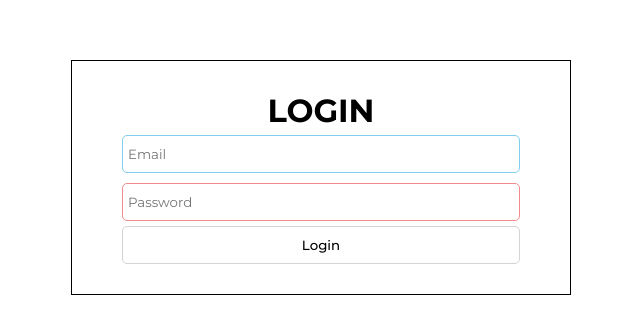
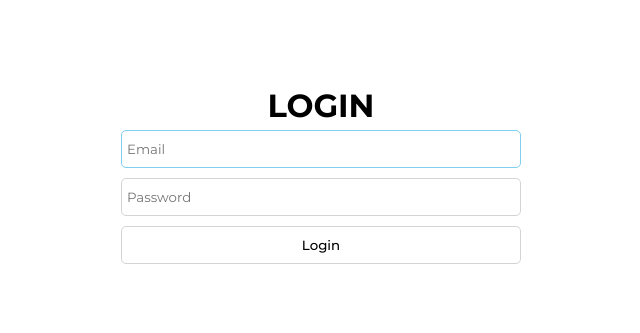
Before and after one commit to cmontebon/meldcx-frontend-dev-test, a React (Create React App) app: page / in a window 1280 px wide. Shown: the part 223-556 px from the top of the page, without its empty margins (319-959 px from the left). Built offline with nearby package versions, Linux system fonts and the light colour scheme.

Commit message:
enhancements and cleanup

```diff
--- a/src/components/app.tsx
+++ b/src/components/app.tsx
@@ -1,4 +1,4 @@
-import React, { useContext, useEffect } from "react";
+import { useContext } from "react";
 
 import { Devices, Login } from "../screens";
 
--- a/src/components/button.tsx
+++ b/src/components/button.tsx
@@ -7,6 +7,7 @@ const StyledButton = styled.button<{ width?: string }>`
   border-radius: 5px;
   cursor: pointer;
   font-weight: 500;
+  margin: 5px auto;
   width: ${({ width }) => width || "auto"};
 
   &:hover {
--- a/src/components/devices.tsx
+++ b/src/components/devices.tsx
@@ -1,8 +1,7 @@
 import { useContext } from "react";
-import { useEffect } from "react";
 import styled, { keyframes } from "styled-components";
+
 import { DeviceContext } from "../contexts/device.context";
-import { DeviceCollection, DeviceItem } from "../types";
 
 const SpinRightTransition = keyframes`
   100% {
--- a/src/components/input.tsx
+++ b/src/components/input.tsx
@@ -1,7 +1,5 @@
-import { SetStateAction } from "react";
-import { useEffect } from "react";
-import { useRef } from "react";
-import { Dispatch } from "react";
+import { SetStateAction, useEffect, useRef, Dispatch } from "react";
+
 import styled from "styled-components";
 
 const StyledInput = styled.input<{ width?: string }>`
--- a/src/contexts/auth.context.tsx
+++ b/src/contexts/auth.context.tsx
@@ -7,6 +7,7 @@ import React, {
 import { useEffect } from "react";
 
 import { ApiService, LocalStorageService, AxiosService } from "../services";
+
 import { AuthUser } from "../types";
 
 type AuthContextProps = {
--- a/src/contexts/device.context.tsx
+++ b/src/contexts/device.context.tsx
@@ -1,13 +1,8 @@
-import React, {
-  SetStateAction,
-  Dispatch,
-  createContext,
-  useState,
-} from "react";
-import { useEffect } from "react";
+import React, { createContext, useState, useEffect } from "react";
+
 import { ApiService } from "../services";
 
-import { DeviceCollection, DeviceItem } from "../types";
+import { DeviceItem } from "../types";
 
 type DeviceContextProps = {
   devices?: DeviceItem[];
@@ -25,7 +20,6 @@ const DeviceContextProvider = ({ children }: DeviceContextProviderProps) => {
   useEffect(() => {
     const deviceFetchInterval = setInterval(() => {
       ApiService.getDevices().then(({ devices }) => {
-        setDevices([]);
         setDevices(devices);
       });
     }, 5000);
--- a/src/screens/devices.screen.tsx
+++ b/src/screens/devices.screen.tsx
@@ -1,12 +1,10 @@
 import { useContext } from "react";
 import styled from "styled-components";
+
 import { Button, Devices } from "../components";
+
 import { AuthContext } from "../contexts/auth.context";
-import {
-  DeviceContext,
-  DeviceContextProvider,
-} from "../contexts/device.context";
-import { DeviceCollection, DeviceItem } from "../types";
+import { DeviceContextProvider } from "../contexts/device.context";
 
 const Container = styled.div`
   width: 100%;
@@ -16,7 +14,6 @@ const Container = styled.div`
 `;
 
 const DeviceContainer = styled.div`
-  background: aquamarine;
   flex: 1;
   display: flex;
   flex-direction: column;
@@ -25,7 +22,7 @@ const DeviceContainer = styled.div`
 `;
 
 const Footer = styled.div`
-  background: yellow;
+  background: black;
   height: 75px;
   display: flex;
   align-items: center;
@@ -38,7 +35,7 @@ const DevicesScreen = () => {
     <DeviceContextProvider>
       <Container>
         <DeviceContainer>
-          <Devices></Devices>
+          <Devices />
         </DeviceContainer>
         <Footer>
           <Button text="NOTIFY" onClick={() => console.log("notify")}></Button>
--- a/src/screens/login.screen.tsx
+++ b/src/screens/login.screen.tsx
@@ -1,8 +1,9 @@
-import React, { useState, useEffect, useRef } from "react";
+import { useState } from "react";
 import { useContext } from "react";
 import styled from "styled-components";
 
 import { Button, Input } from "../components";
+
 import { AuthContext } from "../contexts/auth.context";
 
 const Wrapper = styled.div`
@@ -15,7 +16,6 @@ const Wrapper = styled.div`
 `;
 
 const LoginContainer = styled.div`
-  border: 1px solid black;
   padding: 30px 50px;
   max-width: 500px;
 `;
@@ -51,7 +51,6 @@ const LoginScreen = () => {
           width="100%"
           value={password}
           setValue={setPassword}
-          error
           placeholder="Password"
         ></Input>
         <Button
```
